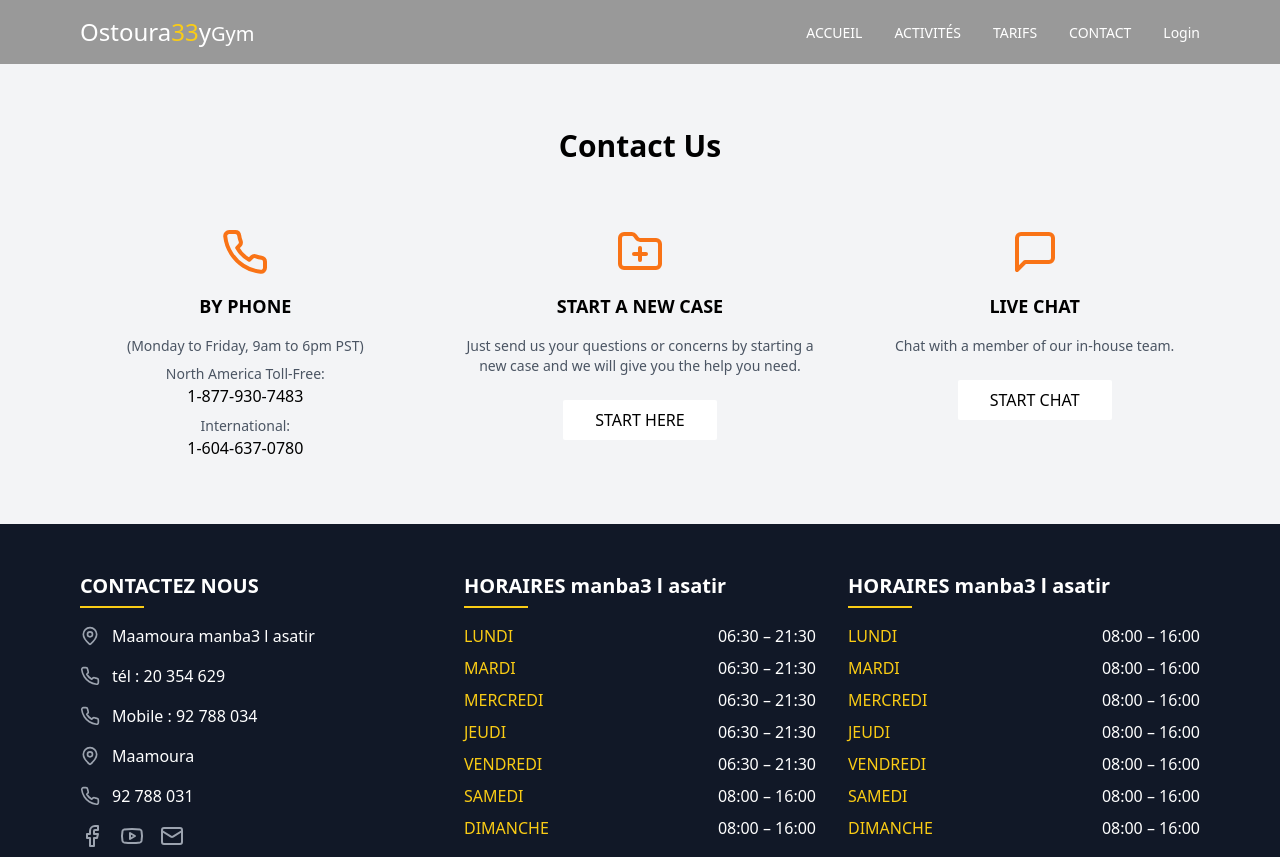
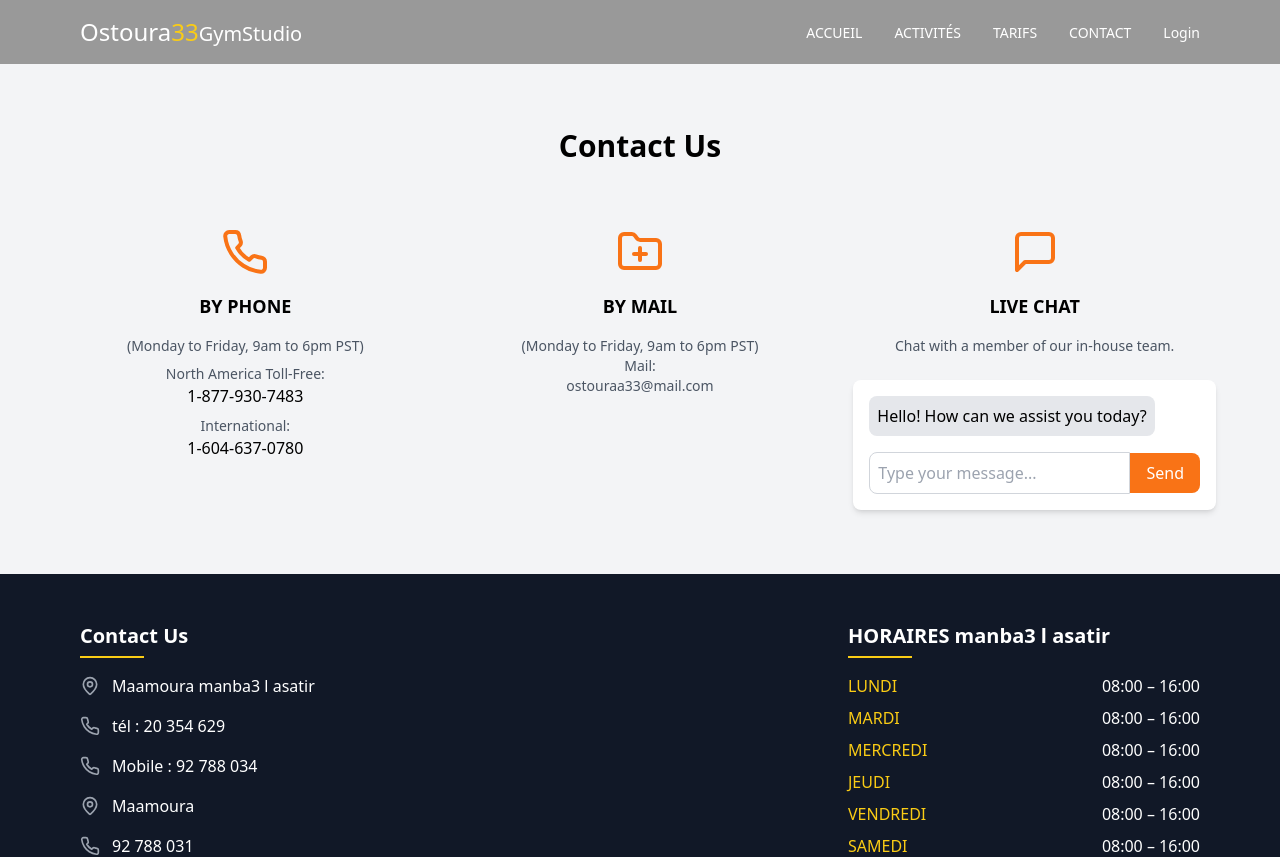
Before and after one commit to ProjetSpringBoot/GestionSalleDeSport, a React (Create React App) app in the folder Client/: page /contactPage in a window 1280 px wide. Shown: the top 857 px of the page. Built offline with nearby package versions, Linux system fonts and the light colour scheme.

Commit message:
fixing some issues

```diff
--- a/Client/src/Components/Contact.js
+++ b/Client/src/Components/Contact.js
@@ -1,7 +1,28 @@
-import React from 'react';
+import React, { useState } from 'react';
 import { Phone, MessageSquare, FolderPlus } from 'lucide-react';
 
 const Contact = () => {
+  // State for handling live chat
+  const [messages, setMessages] = useState([
+    { text: 'Hello! How can we assist you today?', sender: 'support' },
+  ]);
+  const [userMessage, setUserMessage] = useState('');
+
+  // Function to handle user sending a message
+  const handleSendMessage = () => {
+    if (userMessage.trim()) {
+      setMessages([...messages, { text: userMessage, sender: 'user' }]);
+      setUserMessage('');
+      // Simulate a response from support
+      setTimeout(() => {
+        setMessages((prevMessages) => [
+          ...prevMessages,
+          { text: 'Thanks for reaching out! How can we help you?', sender: 'support' },
+        ]);
+      }, 1000); // Simulate a delay for the response
+    }
+  };
+
   return (
     <div className="bg-gray-100 py-16 px-4">
       <h1 className="text-3xl font-bold text-center mb-16">Contact Us</h1>
@@ -31,14 +52,14 @@ const Contact = () => {
           <div className="mb-4">
             <FolderPlus className="w-12 h-12 text-orange-500" />
           </div>
-          <h2 className="text-lg font-semibold uppercase mb-4">Start a New Case</h2>
+          <h2 className="text-lg font-semibold uppercase mb-4">By Mail</h2>
           <p className="text-sm text-gray-600 mb-6">
-            Just send us your questions or concerns by starting a
-            new case and we will give you the help you need.
+          (Monday to Friday, 9am to 6pm PST)
+          <p className="font-medium">Mail:</p>
+
+            ostouraa33@mail.com
           </p>
-          <button className="bg-white text-black px-8 py-2 rounded-sm hover:bg-gray-50 transition-colors">
-            START HERE
-          </button>
+
         </div>
 
         {/* Live Chat */}
@@ -47,12 +68,41 @@ const Contact = () => {
             <MessageSquare className="w-12 h-12 text-orange-500" />
           </div>
           <h2 className="text-lg font-semibold uppercase mb-4">Live Chat</h2>
-          <p className="text-sm text-gray-600 mb-6">
-            Chat with a member of our in-house team.
-          </p>
-          <button className="bg-white text-black px-8 py-2 rounded-sm hover:bg-gray-50 transition-colors">
-            START CHAT
-          </button>
+          <p className="text-sm text-gray-600 mb-6">Chat with a member of our in-house team.</p>
+
+          {/* Chat Window */}
+          <div className="bg-white w-full max-w-md p-4 rounded-lg shadow-md">
+            <div className="space-y-4 mb-4">
+              {/* Displaying Messages */}
+              {messages.map((msg, index) => (
+                <div
+                  key={index}
+                  className={`flex ${msg.sender === 'user' ? 'justify-end' : 'justify-start'}`}
+                >
+                  <div
+                    className={`max-w-xs p-2 rounded-lg ${msg.sender === 'user' ? 'bg-blue-500 text-white' : 'bg-gray-200'}`}
+                  >
+                    {msg.text}
+                  </div>
+                </div>
+              ))}
+            </div>
+            <div className="flex items-center">
+              <input
+                type="text"
+                value={userMessage}
+                onChange={(e) => setUserMessage(e.target.value)}
+                className="flex-grow p-2 border border-gray-300 rounded-l-lg"
+                placeholder="Type your message..."
+              />
+              <button
+                onClick={handleSendMessage}
+                className="bg-orange-500 text-white px-4 py-2 rounded-r-lg hover:bg-orange-600"
+              >
+                Send
+              </button>
+            </div>
+          </div>
         </div>
       </div>
     </div>
--- a/Client/src/Components/Footer.js
+++ b/Client/src/Components/Footer.js
@@ -3,13 +3,13 @@ import { Facebook, Youtube, MapPin, Phone, Mail } from 'lucide-react';
 
 const Footer = () => {
   const scheduleData = [
-    { day: 'LUNDI', weekdayHours: '06:30 – 21:30', weekendHours: '08:00 – 16:00' },
-    { day: 'MARDI', weekdayHours: '06:30 – 21:30', weekendHours: '08:00 – 16:00' },
-    { day: 'MERCREDI', weekdayHours: '06:30 – 21:30', weekendHours: '08:00 – 16:00' },
-    { day: 'JEUDI', weekdayHours: '06:30 – 21:30', weekendHours: '08:00 – 16:00' },
-    { day: 'VENDREDI', weekdayHours: '06:30 – 21:30', weekendHours: '08:00 – 16:00' },
-    { day: 'SAMEDI', weekdayHours: '08:00 – 16:00', weekendHours: '08:00 – 16:00' },
-    { day: 'DIMANCHE', weekdayHours: '08:00 – 16:00', weekendHours: '08:00 – 16:00' },
+    { day: 'LUNDI', weekendHours: '08:00 – 16:00' },
+    { day: 'MARDI', weekendHours: '08:00 – 16:00' },
+    { day: 'MERCREDI',  weekendHours: '08:00 – 16:00' },
+    { day: 'JEUDI',  weekendHours: '08:00 – 16:00' },
+    { day: 'VENDREDI', weekendHours: '08:00 – 16:00' },
+    { day: 'SAMEDI',  weekendHours: '08:00 – 16:00' },
+    { day: 'DIMANCHE', weekendHours: '08:00 – 16:00' },
   ];
 
   return (
@@ -18,7 +18,7 @@ const Footer = () => {
         {/* Contact Section */}
         <div>
           <h2 className="text-xl font-bold mb-6 relative">
-            CONTACTEZ NOUS
+            Contact Us
             <span className="absolute bottom-0 left-0 w-16 h-0.5 bg-yellow-400 -mb-2"></span>
           </h2>
 
@@ -59,21 +59,7 @@ const Footer = () => {
         </div>
 
         {/* Montplaisir Schedule */}
-        <div>
-          <h2 className="text-xl font-bold mb-6 relative">
-            HORAIRES manba3 l asatir
-            <span className="absolute bottom-0 left-0 w-16 h-0.5 bg-yellow-400 -mb-2"></span>
-          </h2>
-
-          <div className="space-y-2">
-            {scheduleData.map(({ day, weekdayHours }) => (
-              <div key={day} className="flex justify-between items-center">
-                <span className="text-yellow-400">{day}</span>
-                <span>{weekdayHours}</span>
-              </div>
-            ))}
-          </div>
-        </div>
+        <div></div>
 
         {/* Lafayette Schedule */}
         <div>
--- a/Client/src/Components/HeroSlider.js
+++ b/Client/src/Components/HeroSlider.js
@@ -1,5 +1,7 @@
 import React, { useState } from 'react';
 import { FaFacebook, FaInstagram, FaTwitter, FaEnvelope } from 'react-icons/fa';
+import { Link } from 'react-router-dom';
+
 // Import the local image
 import backgroundImage from '../drawable/Home.jpg';
 
@@ -41,12 +43,12 @@ const HeroSlider = () => {
         </p>
 
         <div className="flex gap-4">
-          <button className="px-8 py-3 border-2 border-white hover:bg-white hover:text-black transition-colors">
-            LEARN MORE
-          </button>
-          <button className="px-8 py-3 bg-yellow-500 text-black hover:bg-yellow-400 transition-colors">
-            JOIN NOW
-          </button>
+
+          <Link to='/Activity'>
+  <button className="px-8 py-3 bg-yellow-500 text-black hover:bg-yellow-400 transition-colors">
+    JOIN NOW
+  </button>
+</Link>
         </div>
       </div>
 
--- a/Client/src/Components/NavBar.js
+++ b/Client/src/Components/NavBar.js
@@ -21,8 +21,8 @@ const Navbar = () => {
           {/* Logo */}
           <div className="flex-shrink-0">
             <span className="text-2xl font-cursive text-white">
-              Ostoura<span className="text-yellow-400">33</span>y
-              <span className="text-xl">Gym</span>
+              Ostoura<span className="text-yellow-400">33</span>
+              <span className="text-xl">GymStudio</span>
             </span>
           </div>
 
--- a/Client/src/Components/WhyChooseSection.js
+++ b/Client/src/Components/WhyChooseSection.js
@@ -1,25 +1,23 @@
 import React from 'react';
+import img from '../drawable/Home.jpg';
 
 const WhyChooseSection = () => {
   return (
     <section className="why-choose-section flex flex-wrap bg-white p-8 rounded-lg shadow-md">
-      {/* Image Section */}
       <div className="image-container flex-shrink-0 w-full md:w-1/2 p-4">
         <img
-          src="path/to/your/image.jpg" // Replace with the image path or import the image if necessary
+          src={img}
           alt="People training in a gym"
           className="rounded-lg w-full object-cover"
         />
       </div>
 
-      {/* Text Section */}
       <div className="text-container w-full md:w-1/2 p-4">
-        <h2 className="text-2xl font-bold mb-4">Why Choose FitLife Studio?</h2>
+        <h2 className="text-2xl font-bold mb-4">Why Choose OSTOURAA33 Studio?</h2>
         <p className="text-gray-600 mb-6">
           Discover the Benefits That Set Us Apart and Propel Your Fitness Journey Forward.
         </p>
 
-        {/* Benefits List */}
         <ul className="space-y-4">
           <li className="flex items-start">
             <span className="text-orange-500 text-xl mr-2">✔️</span>
@@ -53,8 +51,8 @@ const WhyChooseSection = () => {
         </ul>
 
         {/* Call-to-Action Button */}
-        <button className="mt-6 bg-orange-500 text-white py-2 px-4 rounded-full hover:bg-orange-600 transition-colors duration-300">
-          Free Trial Today
+        <button className="mt-6 bg-yellow-400 text-yellow-100 py-2 px-4 rounded-full hover:bg-yellow-600 transition-colors duration-300">
+          Explore Our Activities
         </button>
       </div>
     </section>
```
